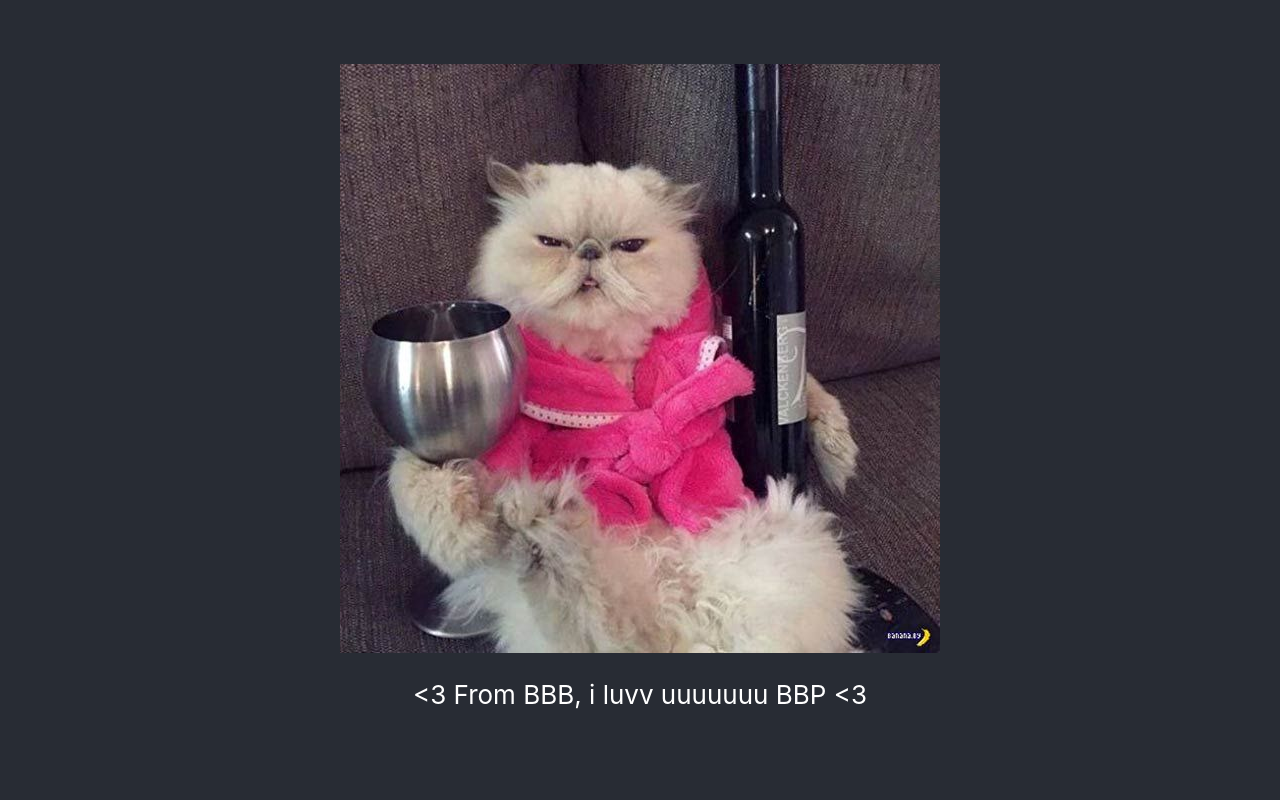
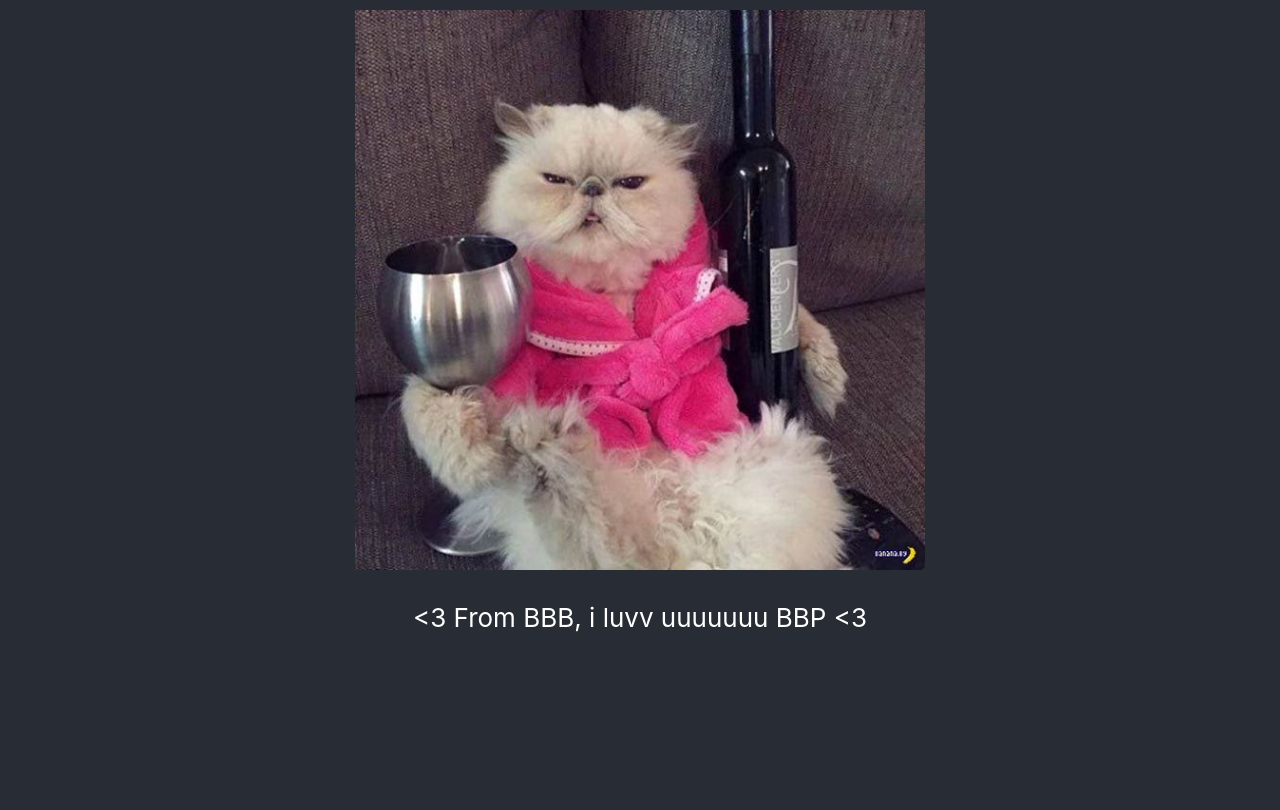
Before and after one commit to javierian1313/com-nurtenayla, a React (Create React App) app: page / in a window 1280 px wide. Built offline with nearby package versions, Linux system fonts and the light colour scheme.

Commit message:
photo adjust

```diff
--- a/src/App.css
+++ b/src/App.css
@@ -19,7 +19,8 @@
     display: flex;
     flex-direction: column;
     align-items: center;
-  justify-content: center;
+    padding-top: 10px;
+    /* justify-content: center; */
     font-size: calc(10px + 2vmin);
     color: white;
 }
--- a/src/App.js
+++ b/src/App.js
@@ -5,7 +5,9 @@ function App() {
     return (
         <div className='App'>
             <header className='App-header'>
-                <img src={catBirthday} alt='cat birthday' />
+                <div>
+                    <img src={catBirthday} alt='cat birthday' style={{ maxWidth: '95%' }} />
+                </div>
                 <p>{`<3 From BBB, i luvv uuuuuuu BBP <3`}</p>
             </header>
         </div>
```
Lines whose indentation alone changed are shown as unchanged.
